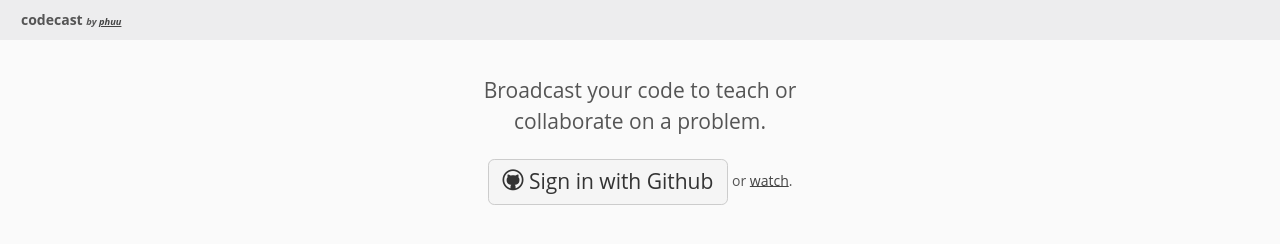
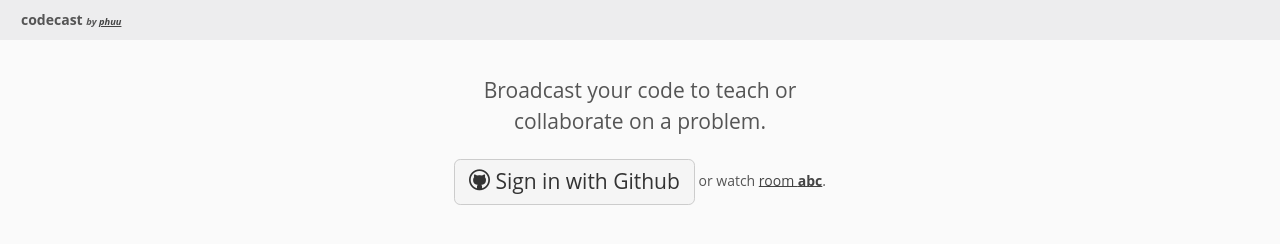
Before and after one commit to phuu/codecast, a website: page views/index.html in a window 1280 px wide. Drawn offline with nearby package versions, Linux system fonts and the light colour scheme; files that its build step writes are made by us from their sources; no server answers.

Commit message:
Use shorter URLs.

```diff
--- a/public/app/main.js
+++ b/public/app/main.js
@@ -23,14 +23,14 @@
     $routeP
       .when('/start', {
         redirectTo: function (params, path, search) {
-          return '/code/' + uid.generate();
+          return '/c/' + uid.generate();
         }
       })
-      .when('/room/:room', {
+      .when('/w/:room', {
         controller: 'RoomCtrl',
         templateUrl: '/template/room.html'
       })
-      .when('/code/:room', {
+      .when('/c/:room', {
         controller: 'CodeCtrl',
         templateUrl: '/template/code.html'
       })
--- a/views/template/landing.html
+++ b/views/template/landing.html
@@ -11,8 +11,8 @@
   <a class="btn btn-large"
      href="/start"
      ng-show="user.profile">
-    Get started&hellip;
+    Get codecasting&hellip;
   </a>
 
-  or <a href="/room/abc">watch</a>.
+  or watch <a href="/w/abc">room <strong>abc</strong></a>.
 </main>
```
